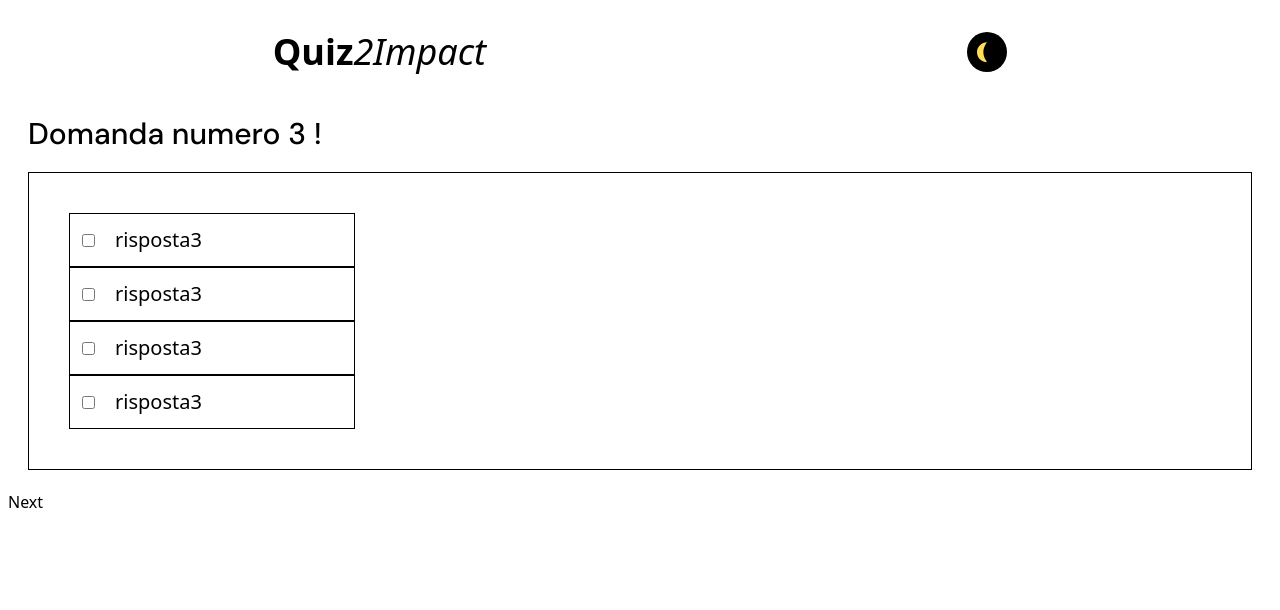
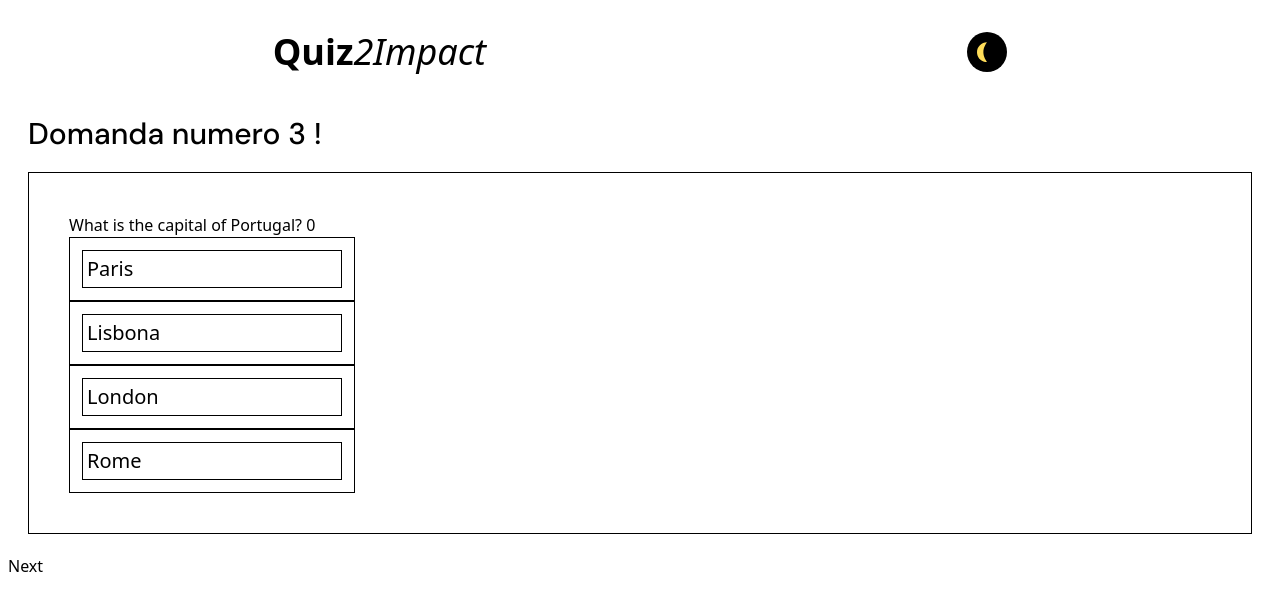
Before and after one commit to Matteonegridev/QuizApp, a React (Vite) app: page /questions/3 in a window 1280 px wide. Shown: the top 610 px of the page. Built offline with nearby package versions, Linux system fonts and the light colour scheme.

Commit message:
probably set up is working: finger crossed

```diff
--- /dev/null
+++ b/src/App.tsx
@@ -0,0 +1,39 @@
+import { Route, Routes, BrowserRouter } from "react-router-dom";
+import { useState } from "react";
+import MainPage from "./components/Main-page.tsx";
+import QuizOne from "./routes/Step1";
+import QuizTwo from "./routes/Step2.tsx";
+import QuizThree from "./routes/Step3.tsx";
+import QuizFour from "./routes/Step4.tsx";
+import ErrorPage from "./routes/Error-page.tsx";
+
+function App() {
+  const [score, setScore] = useState(0);
+
+  return (
+    <BrowserRouter>
+      <Routes>
+        <Route path="/" element={<MainPage />} />
+        <Route
+          path="/questions/1"
+          element={<QuizOne score={score} setScore={setScore} />}
+        />
+        <Route
+          path="/questions/2"
+          element={<QuizTwo score={score} setScore={setScore} />}
+        />
+        <Route
+          path="/questions/3"
+          element={<QuizThree score={score} setScore={setScore} />}
+        />
+        <Route
+          path="/questions/4"
+          element={<QuizFour score={score} setScore={setScore} />}
+        />
+        <Route path="*" element={<ErrorPage />} />
+      </Routes>
+    </BrowserRouter>
+  );
+}
+
+export default App;
--- a/src/components/Image.tsx
+++ b/src/components/Image.tsx
@@ -3,7 +3,7 @@ function Image() {
     <figure className="p-6">
       <img
         className="max-w-full block h-fit"
-        src="./public/img/question.svg"
+        src="/img/question.svg"
         alt="quiz illustration"
       />
     </figure>
--- a/src/main.tsx
+++ b/src/main.tsx
@@ -1,39 +1,10 @@
 import { StrictMode } from "react";
 import "./index.css";
 import { createRoot } from "react-dom/client";
-import { createBrowserRouter, RouterProvider } from "react-router-dom";
-import MainPage from "./components/Main-page.tsx";
-import QuizOne from "./routes/Step1";
-import QuizTwo from "./routes/Step2.tsx";
-import QuizThree from "./routes/Step3.tsx";
-import QuizFour from "./routes/Step4.tsx";
-
-const router = createBrowserRouter([
-  {
-    path: "/",
-    element: <MainPage />,
-  },
-  {
-    path: "/questions/1",
-    element: <QuizOne />,
-  },
-  {
-    path: "/questions/2",
-    element: <QuizTwo />,
-  },
-
-  {
-    path: "/questions/3",
-    element: <QuizThree />,
-  },
-  {
-    path: "/questions/4",
-    element: <QuizFour />,
-  },
-]);
+import App from "./App";
 
 createRoot(document.getElementById("root")!).render(
   <StrictMode>
-    <RouterProvider router={router} />
+    <App />
   </StrictMode>
 );
--- /dev/null
+++ b/src/routes/Error-page.tsx
@@ -0,0 +1,11 @@
+const ErrorPage = () => {
+  return (
+    <div style={{ textAlign: "center", marginTop: "50px" }}>
+      <h1>404 Not Found</h1>
+      <p>The page you are looking for does not exist.</p>
+      <a href="/">Go back to Home</a>
+    </div>
+  );
+};
+
+export default ErrorPage;
--- a/src/routes/Step1.tsx
+++ b/src/routes/Step1.tsx
@@ -6,23 +6,24 @@ import Question from "../utils/Questions";
 const questions = [
   {
     id: 1,
-    answer: "risposta1",
-  },
-  {
-    id: 2,
-    answer: "risposta1",
-  },
-  {
-    id: 3,
-    answer: "risposta1",
-  },
-  {
-    id: 4,
-    answer: "risposta1",
+    question: "What is the capital of France?",
+    options: ["Paris", "Berlin", "London", "Rome"],
+    answer: "Paris",
   },
 ];
 
-function QuizOne() {
+type QuizOneProp = {
+  score: number;
+  setScore: React.Dispatch<React.SetStateAction<number>>;
+};
+
+function QuizOne({ score, setScore }: QuizOneProp) {
+  const handleAnswer = (answer: string) => {
+    if (answer === questions[0].answer) {
+      setScore((prev) => prev + 1);
+    }
+  };
+
   return (
     <>
       <Header />
@@ -30,7 +31,16 @@ function QuizOne() {
         <div className="p-10 border border-black mt-5">
           {questions.map((query) => (
             <ul key={query.id}>
-              <Question text={query.answer} />
+              <h1>
+                {query?.question} {score}
+              </h1>
+              {query?.options?.map((option) => (
+                <Question
+                  onClick={() => handleAnswer(option)}
+                  key={option}
+                  text={option}
+                />
+              ))}
             </ul>
           ))}
         </div>
--- a/src/routes/Step2.tsx
+++ b/src/routes/Step2.tsx
@@ -5,24 +5,23 @@ import Question from "../utils/Questions";
 
 const questions = [
   {
-    id: 1,
-    answer: "risposta2",
-  },
-  {
     id: 2,
-    answer: "risposta2",
-  },
-  {
-    id: 3,
-    answer: "risposta2",
-  },
-  {
-    id: 4,
-    answer: "risposta2",
+    question: "What is the capital of Italy?",
+    options: ["Paris", "Berlin", "London", "Rome"],
+    answer: "Rome",
   },
 ];
 
-function QuizTwo() {
+type QuizTwoProp = {
+  score: number;
+  setScore: React.Dispatch<React.SetStateAction<number>>;
+};
+
+function QuizTwo({ score, setScore }: QuizTwoProp) {
+  const handleAnswer = (answer: string) => {
+    if (answer === questions[0].answer) setScore(score + 1);
+  };
+
   return (
     <>
       <Header />
@@ -30,7 +29,16 @@ function QuizTwo() {
         <div className="p-10 border border-black mt-5">
           {questions.map((query) => (
             <ul key={query.id}>
-              <Question text={query.answer} />
+              <h1>
+                {query?.question} {score}
+              </h1>
+              {query?.options?.map((option) => (
+                <Question
+                  onClick={() => handleAnswer(option)}
+                  key={option}
+                  text={option}
+                />
+              ))}
             </ul>
           ))}
         </div>
--- a/src/routes/Step3.tsx
+++ b/src/routes/Step3.tsx
@@ -5,24 +5,23 @@ import Question from "../utils/Questions";
 
 const questions = [
   {
-    id: 1,
-    answer: "risposta3",
-  },
-  {
-    id: 2,
-    answer: "risposta3",
-  },
-  {
     id: 3,
-    answer: "risposta3",
-  },
-  {
-    id: 4,
-    answer: "risposta3",
+    question: "What is the capital of Portugal?",
+    options: ["Paris", "Lisbona", "London", "Rome"],
+    answer: "Lisbona",
   },
 ];
 
-function QuizThree() {
+type QuizThreeProp = {
+  score: number;
+  setScore: React.Dispatch<React.SetStateAction<number>>;
+};
+
+function QuizThree({ score, setScore }: QuizThreeProp) {
+  const handleAnswer = (answer: string) => {
+    if (answer === questions[0].answer) setScore(score + 1);
+  };
+
   return (
     <>
       <Header />
@@ -30,7 +29,16 @@ function QuizThree() {
         <div className="p-10 border border-black mt-5">
           {questions.map((query) => (
             <ul key={query.id}>
-              <Question text={query.answer} />
+              <h1>
+                {query?.question} {score}
+              </h1>
+              {query?.options?.map((option) => (
+                <Question
+                  onClick={() => handleAnswer(option)}
+                  key={option}
+                  text={option}
+                />
+              ))}
             </ul>
           ))}
         </div>
--- a/src/routes/Step4.tsx
+++ b/src/routes/Step4.tsx
@@ -5,24 +5,23 @@ import Question from "../utils/Questions";
 
 const questions = [
   {
-    id: 1,
-    answer: "risposta4",
-  },
-  {
-    id: 2,
-    answer: "risposta4",
-  },
-  {
-    id: 3,
-    answer: "risposta4",
-  },
-  {
     id: 4,
-    answer: "risposta4",
+    question: "What is the capital of USA?",
+    options: ["Paris", "Berlin", "London", "Washington"],
+    answer: "Washington",
   },
 ];
 
-function QuizFour() {
+type QuizFourProp = {
+  score: number;
+  setScore: React.Dispatch<React.SetStateAction<number>>;
+};
+
+function QuizFour({ score, setScore }: QuizFourProp) {
+  const handleAnswer = (answer: string) => {
+    if (answer === questions[0].answer) setScore(score + 1);
+  };
+
   return (
     <>
       <Header />
@@ -30,7 +29,16 @@ function QuizFour() {
         <div className="p-10 border border-black mt-5">
           {questions.map((query) => (
             <ul key={query.id}>
-              <Question text={query.answer} />
+              <h1>
+                {query?.question} {score}
+              </h1>
+              {query?.options?.map((option) => (
+                <Question
+                  onClick={() => handleAnswer(option)}
+                  key={option}
+                  text={option}
+                />
+              ))}
             </ul>
           ))}
         </div>
--- a/src/utils/Questions.tsx
+++ b/src/utils/Questions.tsx
@@ -1,12 +1,17 @@
 type QuestionProp = {
   text: string;
+  onClick: () => void;
 };
 
-function Question({ text }: QuestionProp) {
+function Question({ text, onClick }: QuestionProp) {
   return (
     <div className="border border-black w-1/4 flex gap-5 p-3 items-baseline [&>*]:text-xl">
-      <input type="checkbox" id="query" className="" />
-      <label htmlFor="query">{text}</label>
+      <li
+        onClick={onClick}
+        className="cursor-pointer w-full p-1 border border-black"
+      >
+        {text}
+      </li>
     </div>
   );
 }
```
Also changed, not shown: 1 other file (tests, documents, lock files or other folders).
